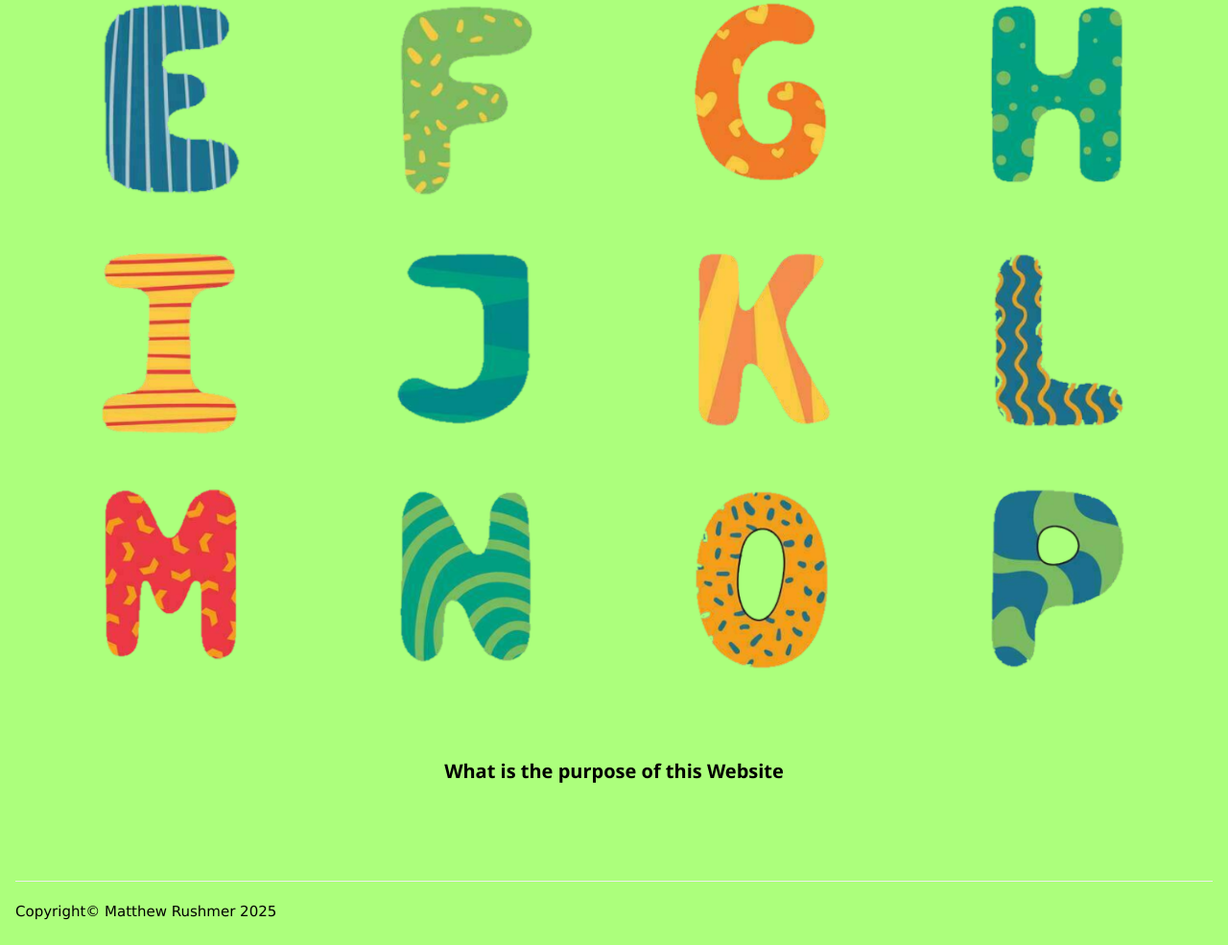
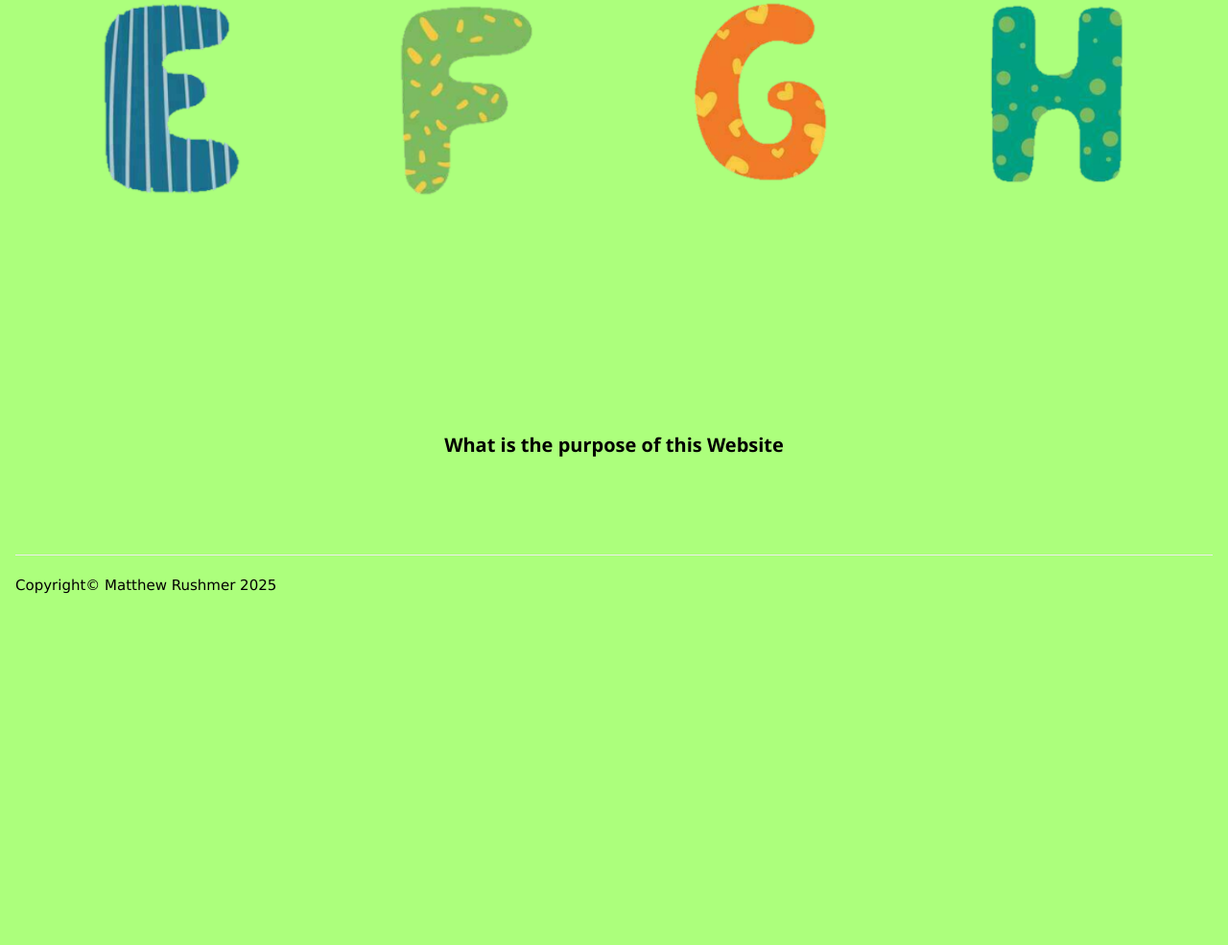
Before and after one commit to MattRushmer/L3_Website_ECE_Program, a plain HTML site: page index.html in a window 1280 px wide. Shown: the part 373-1358 px from the top of the page at 96% size. After the commit the page ends 1018 px from the top, so only its background shows below. Drawn offline with Linux system fonts and the light colour scheme; files whose address does not match are found by name.

Commit message:
Remove some unnessary content

```diff
--- a/StyleSheet.css
+++ b/StyleSheet.css
@@ -38,9 +38,11 @@ body, h1, h2, h3, h4, h5, h6 {
 
 body {
     margin: 0;
-    background-image: url('L3_Website_ECE_Program\Images\background.jpg');
+    background-color: #ACFF7C;
+    background-image: url('"C:\Users\matth\OneDrive\Desktop\L3_Website\L3_Website_ECE_Program\Images\background.jpg"');
     background-repeat: no-repeat;
-    background-color: #ACFF7C;
+    background-size: cover;
+    background-attachment: fixed;
 }
 
 article, aside, details, figcaption, figure, footer, header, main, menu, nav, section {
@@ -554,7 +556,8 @@ a {
     }
 
 .w3-main, #main {
-    transition: margin-left .4s
+    transition: margin-left .4s;
+
 }
 
 .w3-modal {
--- a/index.html
+++ b/index.html
@@ -4,6 +4,7 @@
     <title>ECE-Program</title>
     <meta charset="UTF-8">
     <meta name="author" content="Matthew Rushmer">
+    <meta name="description" content="This is a website made to help parents and parents more easily find ways for there preschool age children to learn the alphabet.">
     <meta name="viewport" content="width=device-width, initial-scale=1">
     <link rel="icon" href="images/icon.jpg" type="image/x-icom">
     <link rel="stylesheet" href="styleSheet.css">
@@ -75,32 +76,32 @@
         <!-- Third Grid-->
         <div class="w3-row-padding w3-padding-16 w3-center">
             <div class="w3-quarter">
-                <img src="C:\Users\matth\OneDrive\Desktop\L3_Website\L3_Website_ECE_Program\Images\Alphabet\I.png" alt="The letter I" style="width:50%">
+                <img src="" alt="" style="width:50%">
             </div>
             <div class="w3-quarter">
-                <img src="C:\Users\matth\OneDrive\Desktop\L3_Website\L3_Website_ECE_Program\Images\Alphabet\J.png" alt="The letter J" style="width:50%">
+                <img src="" alt="" style="width:50%">
             </div>
             <div class="w3-quarter">
-                <img src="C:\Users\matth\OneDrive\Desktop\L3_Website\L3_Website_ECE_Program\Images\Alphabet\K.png" alt="The letter K" style="width:50%">
+                <img src="" alt="" style="width:50%">
             </div>
             <div class="w3-quarter">
-                <img src="C:\Users\matth\OneDrive\Desktop\L3_Website\L3_Website_ECE_Program\Images\Alphabet\L.png" alt="The letter L" style="width:50%">
+                <img src="" alt="" style="width:50%">
             </div>
         </div>
         <br>
         <!-- Fourth Grid-->
         <div class="w3-row-padding w3-padding-16 w3-center">
             <div class="w3-quarter">
-                <img src="C:\Users\matth\OneDrive\Desktop\L3_Website\L3_Website_ECE_Program\Images\Alphabet\M.png" alt="The letter M" style="width:50%">
+                <img src="" alt="" style="width:50%">
             </div>
             <div class="w3-quarter">
-                <img src="C:\Users\matth\OneDrive\Desktop\L3_Website\L3_Website_ECE_Program\Images\Alphabet\N.png" alt="The letter N" style="width:50%">
+                <img src="" alt="" style="width:50%">
             </div>
             <div class="w3-quarter">
-                <img src="C:\Users\matth\OneDrive\Desktop\L3_Website\L3_Website_ECE_Program\Images\Alphabet\O.png" alt="The letter O" style="width:50%">
+                <img src="" alt="" style="width:50%">
             </div>
             <div class="w3-quarter">
-                <img src="C:\Users\matth\OneDrive\Desktop\L3_Website\L3_Website_ECE_Program\Images\Alphabet\P.png" alt="The letter P" style="width:50%">
+                <img src="" alt="" style="width:50%">
             </div>
         </div>
 
```
Also changed, not shown: Images/Alphabet/I.png (deleted), Images/Alphabet/J.png (deleted), Images/Alphabet/K.png (deleted), Images/Alphabet/L.png (deleted), Images/Alphabet/M.png (deleted), Images/Alphabet/N.png (deleted), Images/Alphabet/O.png (deleted), Images/Alphabet/P.png (deleted), Images/Alphabet/Q.png (deleted), Images/Alphabet/R.png (deleted), Images/Alphabet/S.png (deleted), Images/Alphabet/T.png (deleted), Images/Alphabet/U.png (deleted), Images/Alphabet/V.png (deleted), 4 more files.
